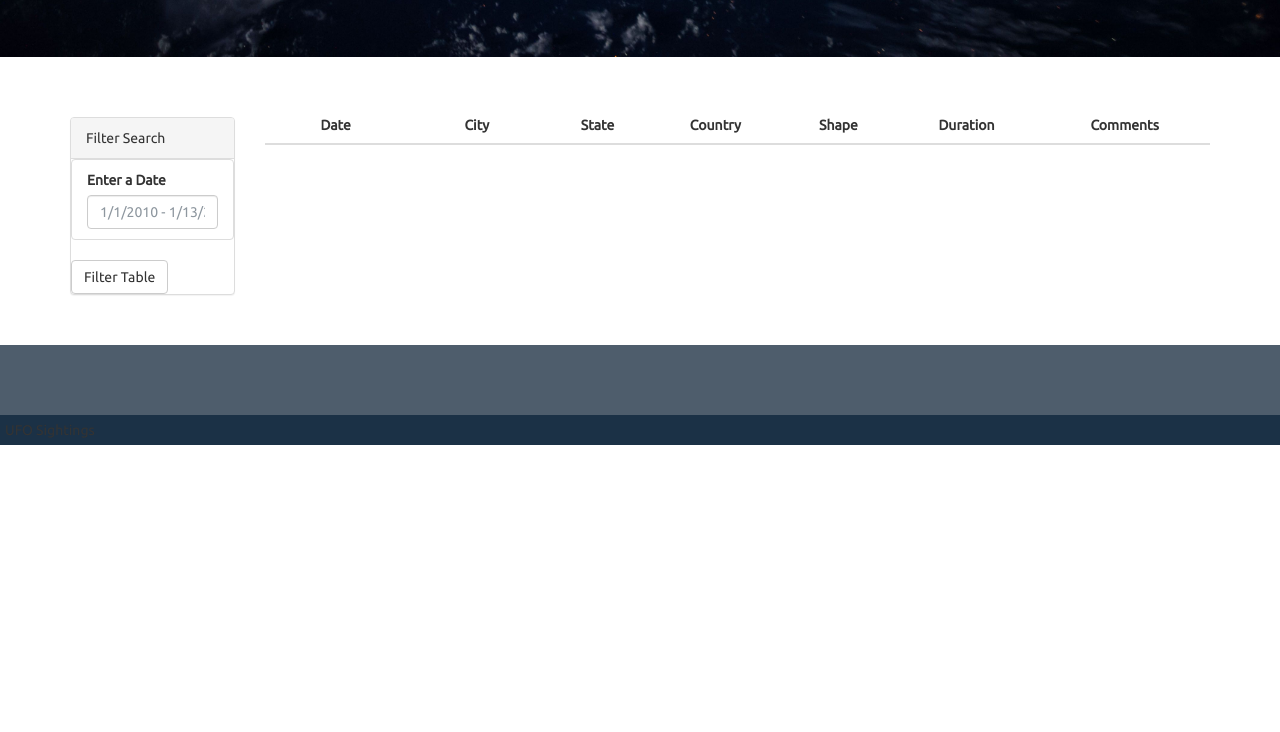
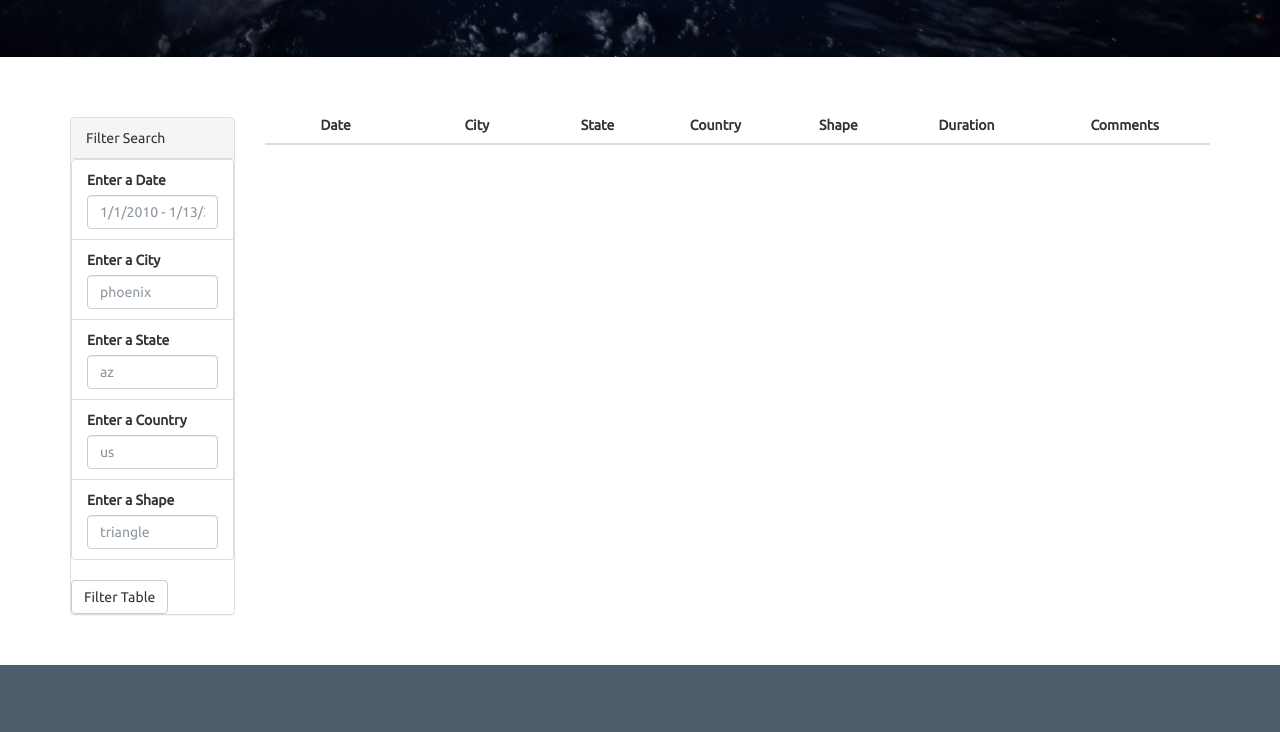
Before and after one commit to JakeGeiser/javascript-challenge, a plain HTML site: page UFO-level-2/index.html in a window 1280 px wide. Shown: the part 555-1287 px from the top of the page. Before the commit the page ends 1000 px from the top, so only its background shows below. Drawn offline with nearby package versions, Linux system fonts and the light colour scheme.

Commit message:
added inputs for other search criteria to the form

```diff
--- a/UFO-level-2/index.html
+++ b/UFO-level-2/index.html
@@ -39,6 +39,22 @@
                         <label for="date">Enter a Date</label>
                         <input class="form-control" id="datetime" type="text" placeholder="1/1/2010 - 1/13/2010">
                       </li>
+                      <li class="filter list-group-item">
+                        <label for="city">Enter a City</label>
+                        <input class="form-control" id="city" type="text" placeholder="phoenix">
+                      </li>
+                      <li class="filter list-group-item">
+                        <label for="state">Enter a State</label>
+                        <input class="form-control" id="state" type="text" placeholder="az">
+                      </li>
+                      <li class="filter list-group-item">
+                        <label for="country">Enter a Country</label>
+                        <input class="form-control" id="country" type="text" placeholder="us">
+                      </li>
+                      <li class="filter list-group-item">
+                        <label for="shape">Enter a Shape</label>
+                        <input class="form-control" id="shape" type="text" placeholder="triangle">
+                      </li>
                     </ul>
                   </div>
                   <button id="filter-btn" type="button" class="btn btn-default">Filter Table</button>
--- a/UFO-level-2/static/js/app.js
+++ b/UFO-level-2/static/js/app.js
@@ -21,7 +21,7 @@ function runQuery() {
     var date = dateElement.property("value");
     console.log(date);
 
-    // check if seach is empty
+    // check if search is empty
     if (date == "") {
         var filteredData = data;
     }
```
